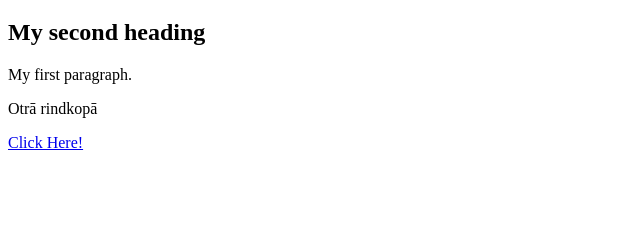
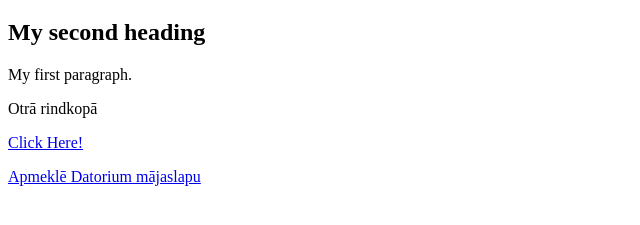
Before and after one commit to dartaaa/my-first-webpage, a plain HTML site: page index.html in a window 1280 px wide. Shown: the part 61-286 px from the top of the page, without its empty margins (0-640 px from the left). Drawn offline with Linux system fonts and the light colour scheme.

Commit message:
Second link is added

```diff
--- a/index.html
+++ b/index.html
@@ -10,5 +10,8 @@
 <p>Otrā rindkopā</p>
 <p><a href="button.html">Click Here!</a></p>
 
+  <P><a href="https://datorium.eu">Apmeklē Datorium mājaslapu</a>
+
+
 </body>
 </html>
```
